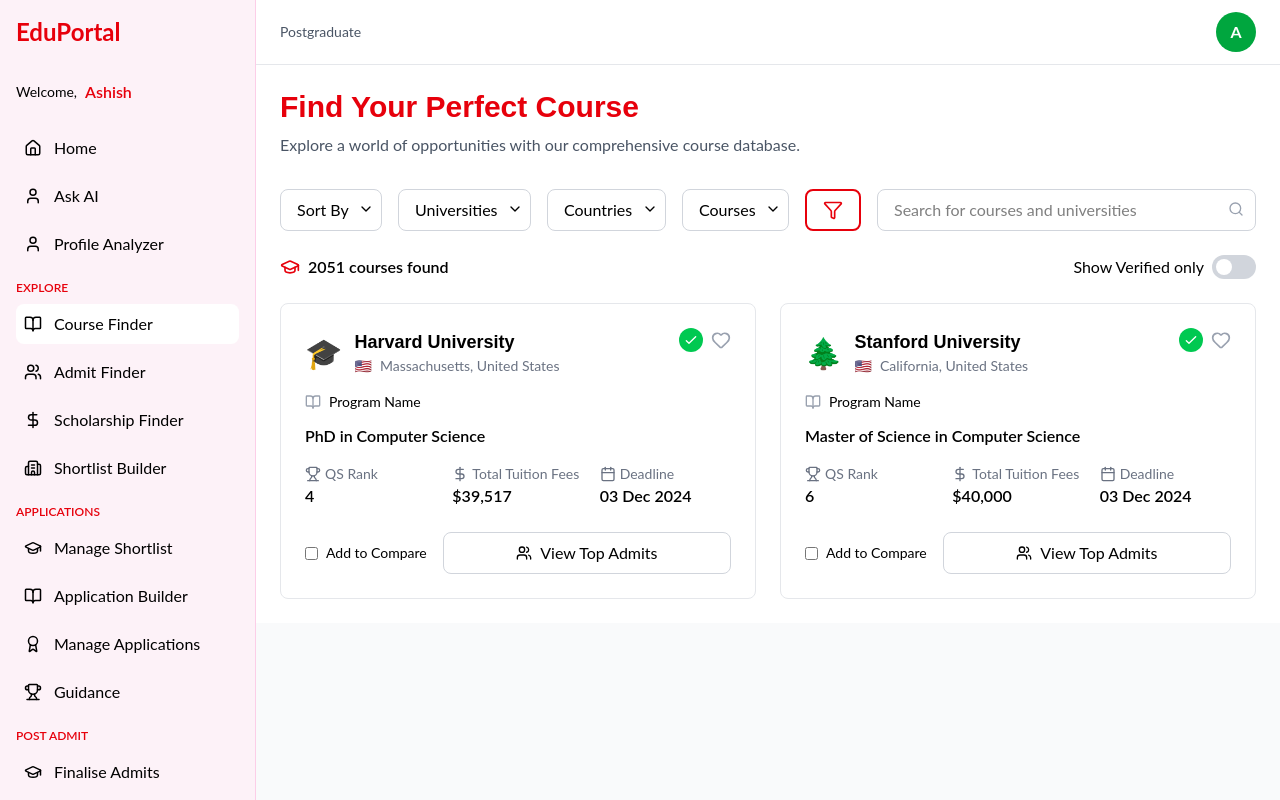
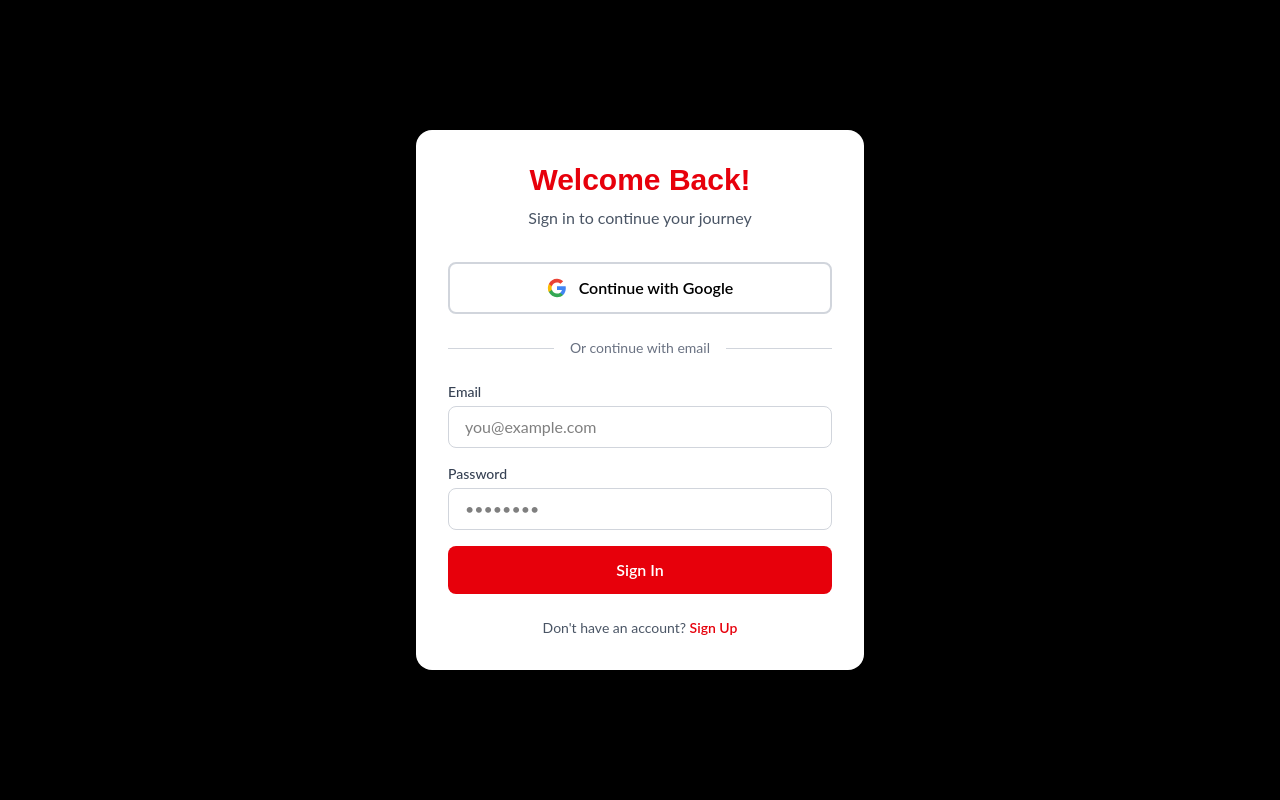
Before and after one commit to ClatTribe/edunext, a Next.js app: page / in a window 1280 px wide. Built offline with nearby package versions, Linux system fonts and the light colour scheme.

Commit message:
userlogin

```diff
--- a/package.json
+++ b/package.json
@@ -9,6 +9,8 @@
     "lint": "eslint"
   },
   "dependencies": {
+    "@supabase/auth-helpers-nextjs": "^0.10.0",
+    "@supabase/supabase-js": "^2.58.0",
     "lucide-react": "^0.544.0",
     "next": "15.5.4",
     "react": "19.1.0",
@@ -20,8 +22,10 @@
     "@types/node": "^20",
     "@types/react": "^19",
     "@types/react-dom": "^19",
+    "autoprefixer": "^10.0.1",
     "eslint": "^9",
     "eslint-config-next": "15.5.4",
+    "postcss": "^8",
     "tailwindcss": "^4",
     "typescript": "^5"
   }
--- a/src/app/page.tsx
+++ b/src/app/page.tsx
@@ -1,9 +1,20 @@
 "use client";
 import React, { useState, useEffect } from 'react';
-import { Search, ChevronDown, Heart, User, BookOpen, DollarSign, Calendar, MapPin, Users, Home, GraduationCap, Award, Trophy, Building2, Filter } from 'lucide-react';
+import { Search, ChevronDown, Heart, User, BookOpen, DollarSign, Calendar, Users, Home, GraduationCap, Award, Trophy, Building2, Filter, LogOut } from 'lucide-react';
 
-// --- Type Definitions for Data Structures ---
-// Define types for better type safety, resolving the issues.
+// Type definitions
+interface UserData {
+  id: string;
+  email: string;
+  full_name: string | null;
+  avatar_url: string | null;
+}
+
+interface AuthModalProps {
+  isOpen: boolean;
+  onClose: () => void;
+  onAuthSuccess: (userData: UserData) => void;
+}
 
 interface Course {
   id: number;
@@ -28,28 +39,205 @@ interface Scholarship {
 interface AdmitProfile {
   id: number;
   name: string;
-  gre?: number; // Optional
-  toefl?: number; // Optional
-  ielts?: number; // Optional
+  gre?: number;
+  toefl?: number;
+  ielts?: number;
   term: string;
   university: string;
   program: string;
   apps: number;
-  avatar: 'S' | 'G'; // Limited to 'S' or 'G' based on sample
+  avatar: 'S' | 'G';
   verified: boolean;
 }
 
-// --- Component Start ---
+// Auth Modal Component
+const AuthModal: React.FC<AuthModalProps> = ({ isOpen, onClose, onAuthSuccess }) => {
+  const [loading, setLoading] = useState(false);
+  const [error, setError] = useState<string | null>(null);
+  const [email, setEmail] = useState('');
+  const [password, setPassword] = useState('');
+  const [isLogin, setIsLogin] = useState(true);
+  const [fullName, setFullName] = useState('');
+
+  if (!isOpen) return null;
+
+  const handleGoogleSignIn = async () => {
+    setError('Google Sign-In: In production, this will redirect to Google OAuth');
+  };
+
+  const handleEmailAuth = async () => {
+    if (!email || !password || (!isLogin && !fullName)) {
+      setError('Please fill in all fields');
+      return;
+    }
+
+    setLoading(true);
+    setTimeout(() => {
+      const mockUser: UserData = {
+        id: Date.now().toString(),
+        email,
+        full_name: isLogin ? email.split('@')[0] : fullName,
+        avatar_url: null
+      };
+      onAuthSuccess(mockUser);
+      setLoading(false);
+      onClose();
+    }, 1000);
+  };
+
+  return (
+    <div className="fixed inset-0 bg-black bg-opacity-50 flex items-center justify-center z-50">
+      <div className="bg-white rounded-2xl p-8 max-w-md w-full mx-4 relative shadow-2xl">
+        <div className="text-center mb-8">
+          <h2 className="text-3xl font-bold text-red-600 mb-2">
+            {isLogin ? 'Welcome Back!' : 'Join EduPortal'}
+          </h2>
+          <p className="text-gray-600">
+            {isLogin ? 'Sign in to continue your journey' : 'Start your study abroad journey today'}
+          </p>
+        </div>
+
+        {error && (
+          <div className="mb-4 p-3 rounded-lg text-sm bg-red-50 text-red-700 border border-red-200">
+            {error}
+          </div>
+        )}
+
+        <button
+          onClick={handleGoogleSignIn}
+          disabled={loading}
+          className="w-full bg-white border-2 border-gray-300 rounded-lg py-3 px-4 flex items-center justify-center gap-3 hover:bg-gray-50 transition-colors mb-6"
+        >
+          <svg className="w-5 h-5" viewBox="0 0 24 24">
+            <path fill="#4285F4" d="M22.56 12.25c0-.78-.07-1.53-.2-2.25H12v4.26h5.92c-.26 1.37-1.04 2.53-2.21 3.31v2.77h3.57c2.08-1.92 3.28-4.74 3.28-8.09z"/>
+            <path fill="#34A853" d="M12 23c2.97 0 5.46-.98 7.28-2.66l-3.57-2.77c-.98.66-2.23 1.06-3.71 1.06-2.86 0-5.29-1.93-6.16-4.53H2.18v2.84C3.99 20.53 7.7 23 12 23z"/>
+            <path fill="#FBBC05" d="M5.84 14.09c-.22-.66-.35-1.36-.35-2.09s.13-1.43.35-2.09V7.07H2.18C1.43 8.55 1 10.22 1 12s.43 3.45 1.18 4.93l2.85-2.22.81-.62z"/>
+            <path fill="#EA4335" d="M12 5.38c1.62 0 3.06.56 4.21 1.64l3.15-3.15C17.45 2.09 14.97 1 12 1 7.7 1 3.99 3.47 2.18 7.07l3.66 2.84c.87-2.6 3.3-4.53 6.16-4.53z"/>
+          </svg>
+          <span className="font-semibold">Continue with Google</span>
+        </button>
+
+        <div className="relative mb-6">
+          <div className="absolute inset-0 flex items-center">
+            <div className="w-full border-t border-gray-300"></div>
+          </div>
+          <div className="relative flex justify-center text-sm">
+            <span className="px-4 bg-white text-gray-500">Or continue with email</span>
+          </div>
+        </div>
+
+        <div className="space-y-4">
+          {!isLogin && (
+            <div>
+              <label className="block text-sm font-medium text-gray-700 mb-1">Full Name</label>
+              <input
+                type="text"
+                value={fullName}
+                onChange={(e) => setFullName(e.target.value)}
+                className="w-full px-4 py-2 border border-gray-300 rounded-lg focus:ring-2 focus:ring-red-500 focus:border-transparent"
+                placeholder="John Doe"
+              />
+            </div>
+          )}
+
+          <div>
+            <label className="block text-sm font-medium text-gray-700 mb-1">Email</label>
+            <input
+              type="email"
+              value={email}
+              onChange={(e) => setEmail(e.target.value)}
+              className="w-full px-4 py-2 border border-gray-300 rounded-lg focus:ring-2 focus:ring-red-500 focus:border-transparent"
+              placeholder="you@example.com"
+            />
+          </div>
+
+          <div>
+            <label className="block text-sm font-medium text-gray-700 mb-1">Password</label>
+            <input
+              type="password"
+              value={password}
+              onChange={(e) => setPassword(e.target.value)}
+              className="w-full px-4 py-2 border border-gray-300 rounded-lg focus:ring-2 focus:ring-red-500 focus:border-transparent"
+              placeholder="••••••••"
+            />
+          </div>
+
+          <button
+            onClick={handleEmailAuth}
+            disabled={loading}
+            className="w-full bg-red-600 text-white rounded-lg py-3 px-4 font-semibold hover:bg-red-700 transition-colors disabled:opacity-50"
+          >
+            {loading ? 'Loading...' : isLogin ? 'Sign In' : 'Sign Up'}
+          </button>
+        </div>
+
+        <div className="mt-6 text-center text-sm">
+          <span className="text-gray-600">
+            {isLogin ? "Don't have an account? " : 'Already have an account? '}
+          </span>
+          <button
+            onClick={() => {
+              setIsLogin(!isLogin);
+              setError(null);
+            }}
+            className="text-red-600 font-semibold hover:underline"
+          >
+            {isLogin ? 'Sign Up' : 'Sign In'}
+          </button>
+        </div>
+      </div>
+    </div>
+  );
+};
 
 const StudyAbroadPortal = () => {
-  // Explicitly set the type for the state to resolve TypeScript issues
   const [activeSection, setActiveSection] = useState<'course-finder' | 'admit-finder' | 'scholarship-finder'>('course-finder');
   const [showVerifiedOnly, setShowVerifiedOnly] = useState(false);
-  // Type is explicitly set to an array of numbers (the scholarship IDs)
   const [savedScholarships, setSavedScholarships] = useState<number[]>([]);
   const [searchQuery, setSearchQuery] = useState('');
+  const [user, setUser] = useState<UserData | null>(null);
+  const [showAuthModal, setShowAuthModal] = useState(false);
+  const [showUserMenu, setShowUserMenu] = useState(false);
 
-  // Sample data for courses
+  useEffect(() => {
+    const timer = setTimeout(() => {
+      if (!user) {
+        setShowAuthModal(true);
+      }
+    }, 5000);
+    return () => clearTimeout(timer);
+  }, [user]);
+
+  const handleAuthSuccess = (userData: UserData) => {
+    setUser(userData);
+    setShowAuthModal(false);
+  };
+
+  const handleSignOut = () => {
+    setUser(null);
+    setShowUserMenu(false);
+    setShowAuthModal(true);
+  };
+
+  const getInitials = (name: string | null | undefined): string => {
+    if (!name) return 'U';
+    return name.split(' ').map((n: string) => n[0]).join('').toUpperCase().slice(0, 2);
+  };
+
+  const getDisplayName = (): string => {
+    if (user?.full_name) return user.full_name;
+    if (user?.email) return user.email.split('@')[0];
+    return 'User';
+  };
+
+  const toggleSaveScholarship = (scholarshipId: number) => {
+    setSavedScholarships(prev =>
+      prev.includes(scholarshipId)
+        ? prev.filter(id => id !== scholarshipId)
+        : [...prev, scholarshipId]
+    );
+  };
+
   const coursesData: Course[] = [
     {
       id: 1,
@@ -75,7 +263,6 @@ const StudyAbroadPortal = () => {
     }
   ];
 
-  // Sample data for scholarships
   const scholarshipsData: Scholarship[] = [
     {
       id: 1,
@@ -107,7 +294,6 @@ const StudyAbroadPortal = () => {
     }
   ];
 
-  // Sample data for admit profiles
   const admitProfilesData: AdmitProfile[] = [
     {
       id: 1,
@@ -147,17 +333,6 @@ const StudyAbroadPortal = () => {
     }
   ];
 
-  // Fixes: Parameter 'scholarshipId' implicitly has an 'any' type. (7006)
-  // Fixes: Argument of type 'any' is not assignable to parameter of type 'never'. (2345)
-  // Fixes: Argument of type '(prev: never[]) => any[]' is not assignable to parameter of type 'SetStateAction<never[]>' (2345)
-  const toggleSaveScholarship = (scholarshipId: number) => {
-    setSavedScholarships(prev =>
-      prev.includes(scholarshipId)
-        ? prev.filter(id => id !== scholarshipId)
-        : [...prev, scholarshipId]
-    );
-  };
-
   const Sidebar = () => (
     <div className="w-64 bg-pink-50 h-screen p-4 border-r border-pink-200">
       <div className="flex items-center gap-2 mb-8">
@@ -166,7 +341,7 @@ const StudyAbroadPortal = () => {
 
       <div className="flex items-center gap-2 mb-6">
         <div className="text-sm">Welcome,</div>
-        <div className="text-red-600 font-semibold">Ashish</div>
+        <div className="text-red-600 font-semibold">{getDisplayName()}</div>
       </div>
 
       <nav className="space-y-2">
@@ -531,15 +706,6 @@ const StudyAbroadPortal = () => {
           </div>
         ))}
       </div>
-
-      <div className="flex items-center gap-2 mt-4">
-        <span className="text-sm text-gray-500">University View</span>
-        <button
-          className={`relative inline-flex h-6 w-11 items-center rounded-full bg-gray-300`}
-        >
-          <span className={`inline-block h-4 w-4 transform rounded-full bg-white transition translate-x-1`} />
-        </button>
-      </div>
     </div>
   );
 
@@ -669,16 +835,47 @@ const StudyAbroadPortal = () => {
           <div className="flex items-center gap-4">
             <span className="text-sm text-gray-600">Postgraduate</span>
           </div>
-          <div className="w-10 h-10 bg-green-600 rounded-full flex items-center justify-center text-white font-bold">
-            A
+          <div className="relative">
+            <button
+              onClick={() => setShowUserMenu(!showUserMenu)}
+              className="w-10 h-10 bg-gradient-to-br from-red-500 to-pink-500 rounded-full flex items-center justify-center text-white font-bold hover:shadow-lg transition-shadow"
+            >
+              {getInitials(user?.full_name)}
+            </button>
+
+            {showUserMenu && (
+              <div className="absolute right-0 mt-2 w-48 bg-white rounded-lg shadow-lg border border-gray-200 py-2 z-50">
+                <div className="px-4 py-2 border-b border-gray-200">
+                  <p className="font-semibold text-gray-800">{getDisplayName()}</p>
+                  <p className="text-xs text-gray-500">{user?.email}</p>
+                </div>
+                <button className="w-full px-4 py-2 text-left hover:bg-gray-50 flex items-center gap-2">
+                  <User size={16} />
+                  <span>Profile</span>
+                </button>
+                <button
+                  onClick={handleSignOut}
+                  className="w-full px-4 py-2 text-left hover:bg-gray-50 flex items-center gap-2 text-red-600"
+                >
+                  <LogOut size={16} />
+                  <span>Sign Out</span>
+                </button>
+              </div>
+            )}
           </div>
         </div>
         {activeSection === 'course-finder' && <CourseFinder />}
         {activeSection === 'admit-finder' && <AdmitFinder />}
         {activeSection === 'scholarship-finder' && <ScholarshipFinder />}
       </div>
+
+      <AuthModal
+        isOpen={showAuthModal}
+        onClose={() => {}}
+        onAuthSuccess={handleAuthSuccess}
+      />
     </div>
   );
 };
 
-export default StudyAbroadPortal;
+export default StudyAbroadPortal
```
Also changed, not shown: lib/supabase.ts (added, +12 -0 lines), src/app/auth/callback/route.ts (added, +16 -0 lines), 1 other file (tests, documents, lock files or other folders).
